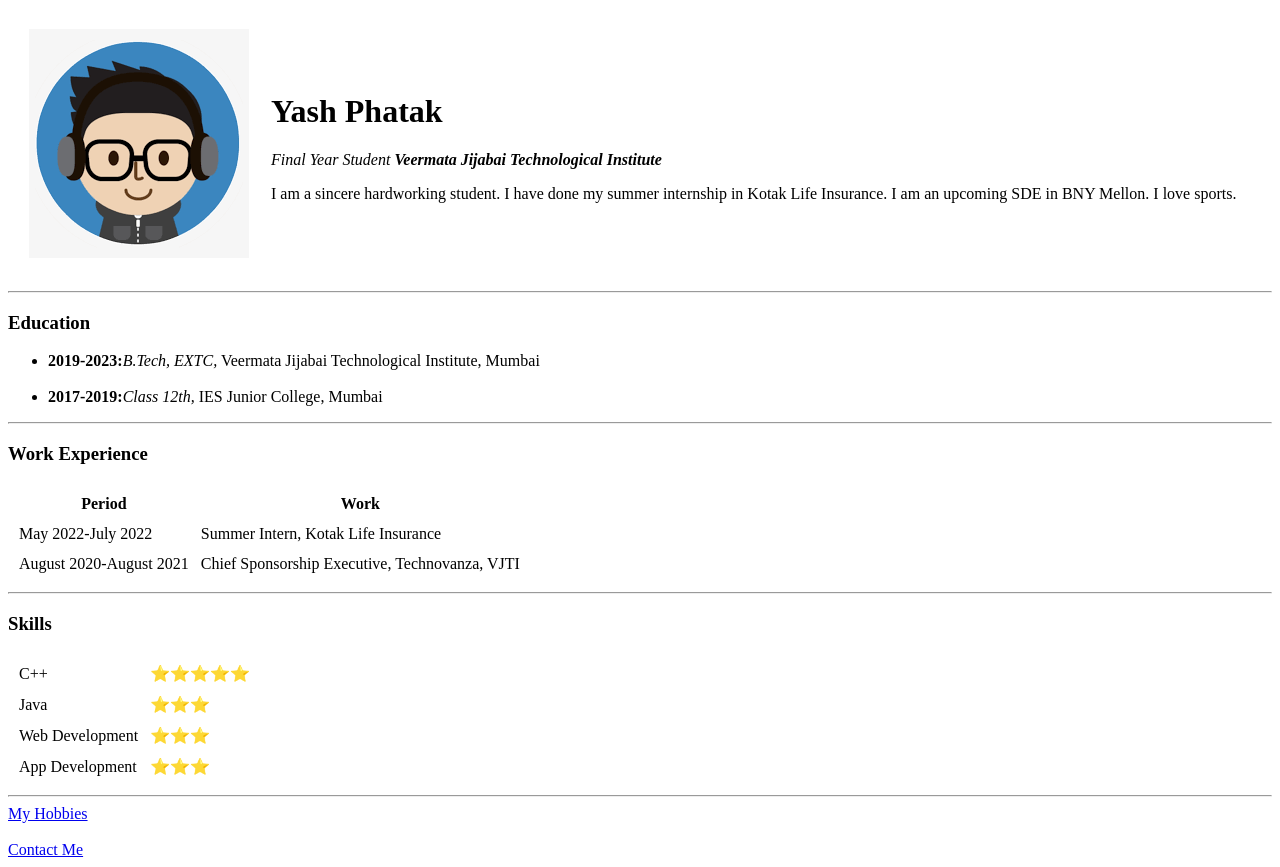
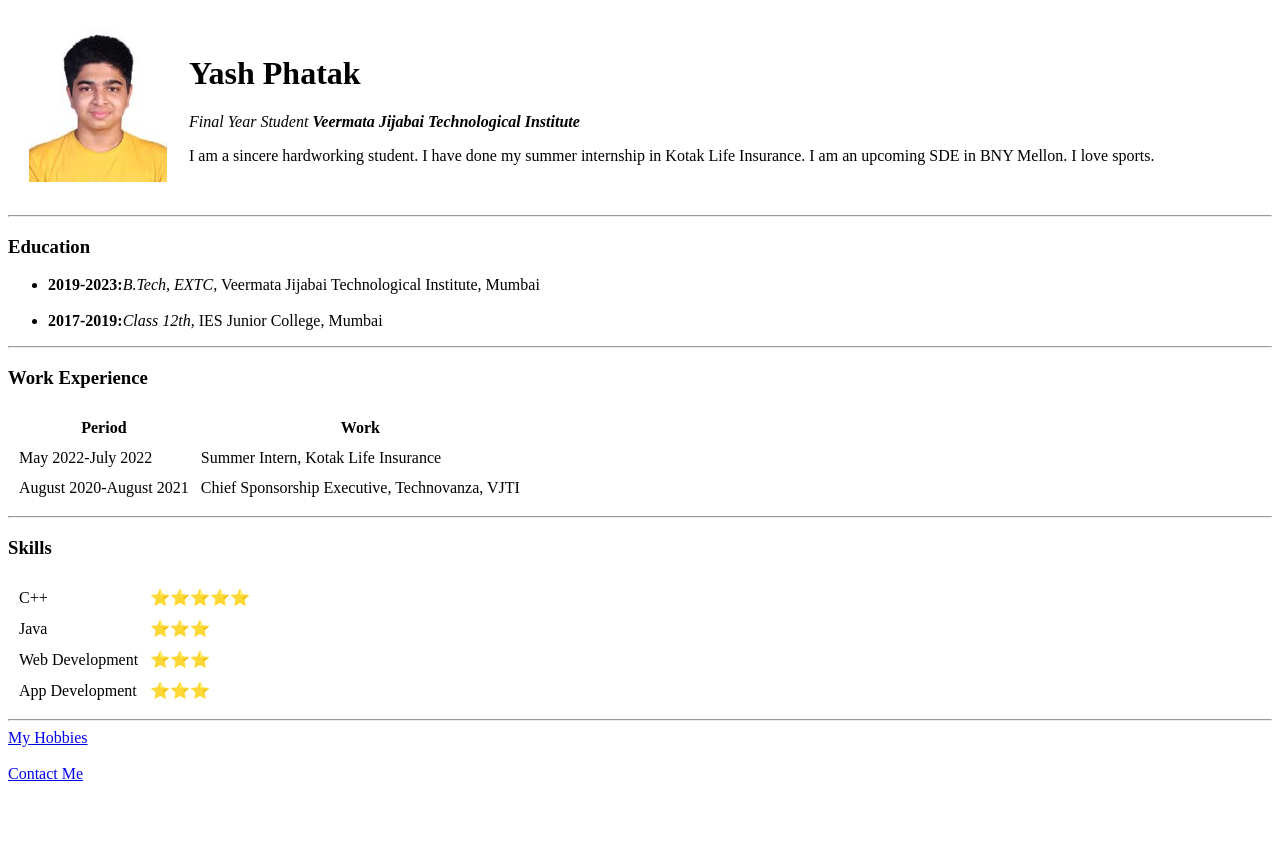
Before and after one commit to YashPhatak/cv, a plain HTML site: page index.html in a window 1280 px wide. After the commit the page ends 800 px from the top, so only its background shows below. Drawn offline with Linux system fonts and the light colour scheme.

Commit message:
Update index.html

```diff
--- a/index.html
+++ b/index.html
@@ -8,7 +8,7 @@
 
 <body>
     <table cellspacing = "20">
-        <td> <img src="images/avatar.png" alt="Yash's Image"></td>
+        <td> <img src="images/Yash_Phatak_Photo.jpg" alt="Yash's Image"></td>
         <td> <h1>Yash Phatak</h1>
             <p><em>Final Year Student <strong>Veermata Jijabai Technological Institute</strong></em></p>
              <p>I am a sincere hardworking student. I have done my summer internship in Kotak Life Insurance. I am an upcoming SDE in BNY Mellon. I love sports.</p>
```
